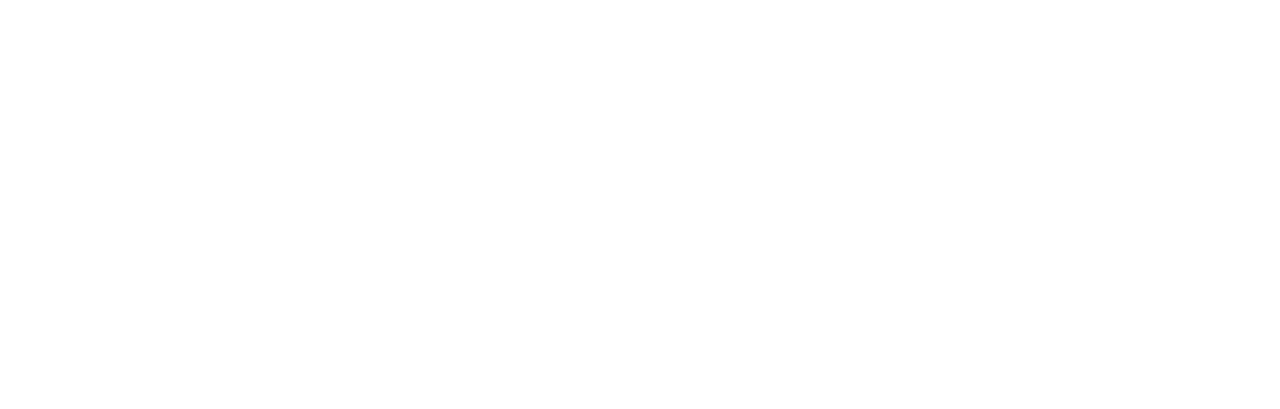
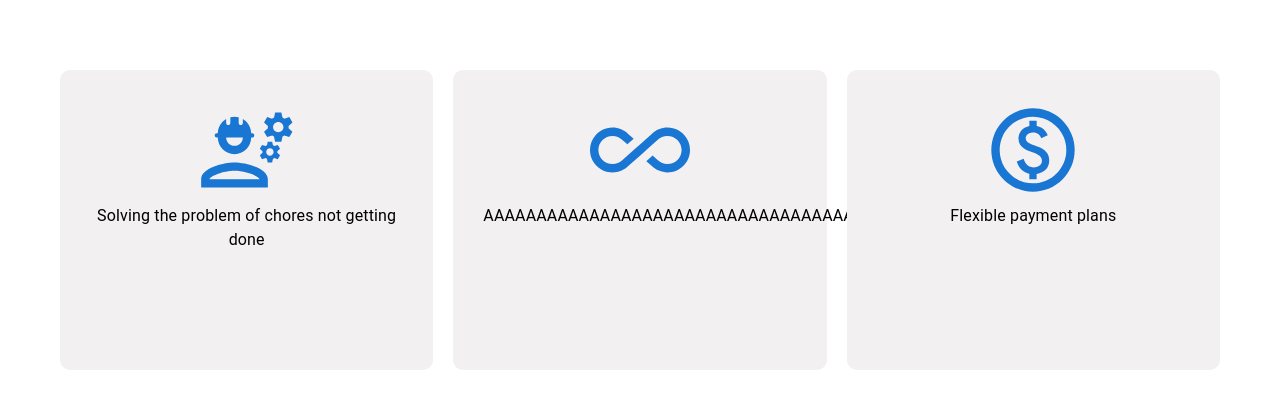
Before and after one commit to IThinkThatsKirby/chores-r-us, a React (Create React App) app: page / in a window 1280 px wide. Shown: the part 881-1290 px from the top of the page. Before the commit the page ends 851 px from the top, so only its background shows below. Built offline with nearby package versions, Linux system fonts and the light colour scheme.

Commit message:
Section Cards

```diff
--- /dev/null
+++ b/src/Components/Section.js
@@ -0,0 +1,46 @@
+import React from 'react';
+import { Grid, Typography, Box } from '@mui/material';
+import { AllInclusive, EngineeringOutlined, PaidOutlined } from "@mui/icons-material/";
+import '../styles/section.css'
+
+
+export default function Section () {
+
+    const sectionItems = [
+        {
+        id: 1,
+        icon: <EngineeringOutlined sx={{ fontSize: 100}} color="primary"/>,
+        sentence: 'Solving the problem of chores not getting done'
+    },
+    {
+        id: 2,
+        icon: <AllInclusive sx={{ fontSize: 100 }} color="primary" />,
+        sentence: 'AAAAAAAAAAAAAAAAAAAAAAAAAAAAAAAAAAAAAAAAAAAAAAAAAAAAAAAAAAAA'
+    },
+    {
+        id: 3,
+        icon: <PaidOutlined sx={{ fontSize: 100}} color="primary" />,
+        sentence: 'Flexible payment plans'
+    },
+    ];
+
+    return (
+        <Box sx={{ flexGrow: 1, minHeight: '400px' }}>
+        <Grid container className="sectionGridContainer">
+          {sectionItems.map((item) => (
+            <Grid
+              item
+              xs={12}
+              md={3.5}
+              minHeight={300}
+              key={item.id}
+              className="sectionGridItem"
+            >
+              {item.icon}
+              <Typography>{item.sentence}</Typography>
+            </Grid>
+          ))}
+        </Grid>
+      </Box>
+    );
+  };
--- a/src/Pages/Landing.js
+++ b/src/Pages/Landing.js
@@ -1,6 +1,7 @@
 import React from "react";
 import NavBar from "../Components/NavBar";
 import Hero from "../Components/Hero"
+import Section from "../Components/Section"
 
 
 export default function Landing() {
@@ -8,12 +9,11 @@
     <div>
       <NavBar />
       <Hero />
-      {/* <Section />
-      <AboutUs />
+      <Section />
+      {/* <AboutUs />
       <Testimonials />
       <ContactUs />
-      <Footer />
-       */}
+      <Footer /> */}
     </div>
   );
 }
--- /dev/null
+++ b/src/styles/section.css
@@ -0,0 +1,16 @@
+.sectionGridContainer {
+    display: flex;
+    align-items: center;
+    justify-content: center;
+    width: 100%;
+    min-height: 500px;
+}
+
+.sectionGridItem {
+    background-color: #f2f0f1;
+    text-align: center;
+    padding: 30px;
+    width: 200px;
+    border-radius: 10px;
+    margin: 10px !important;
+}
```
